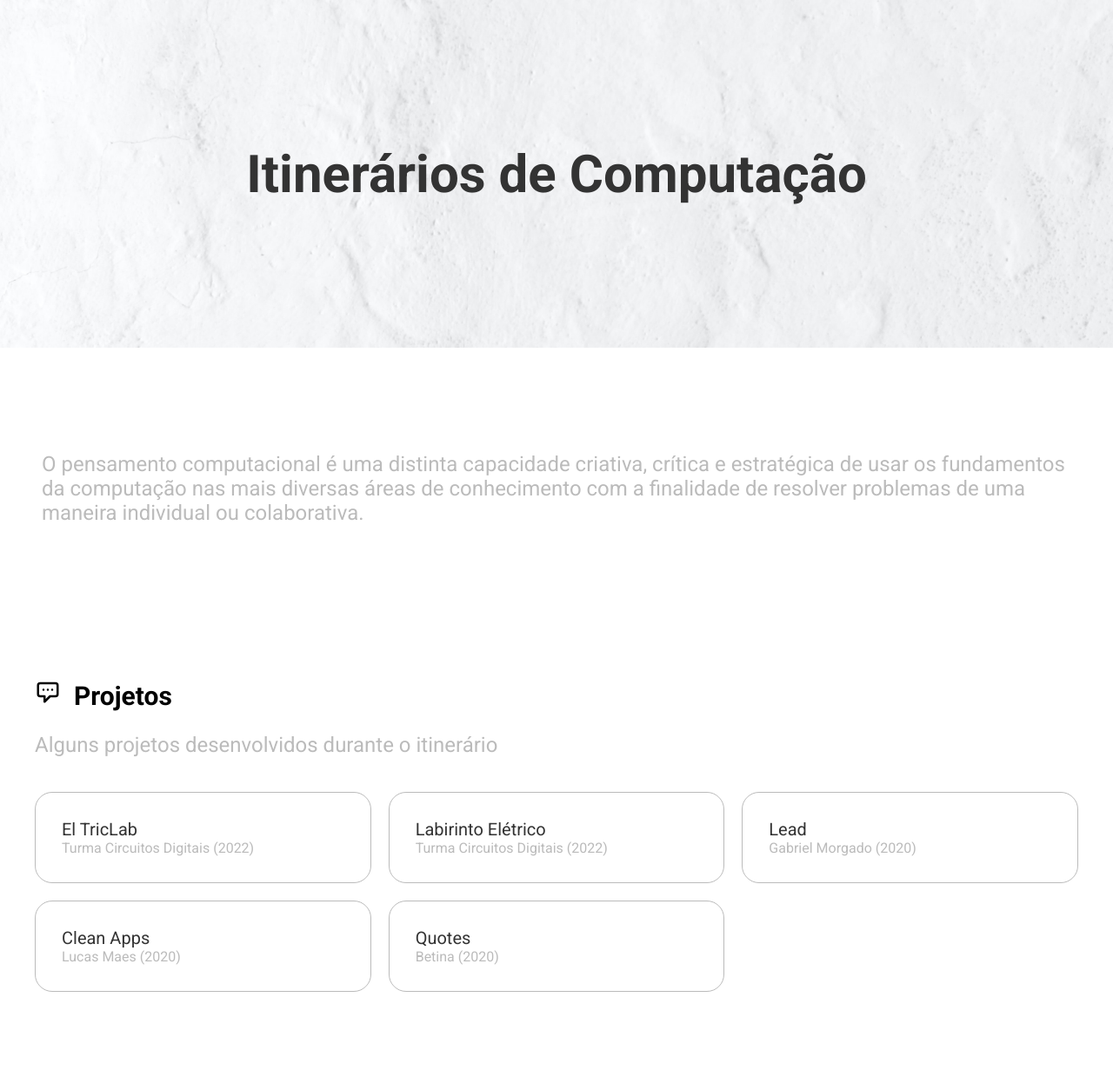
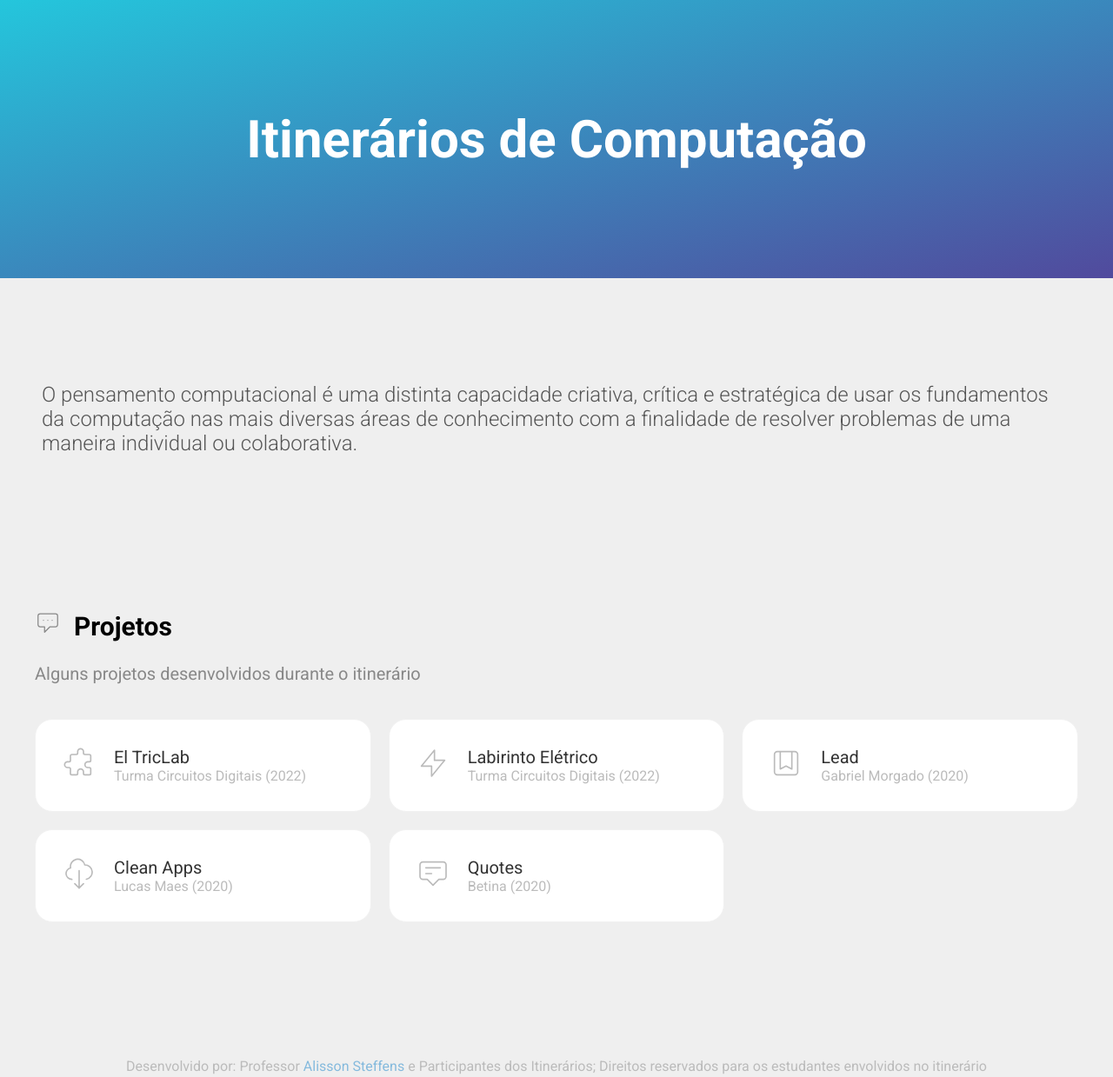
Before and after one commit to itinerarios-salesiano/itinerarios-salesiano.github.io, a plain HTML site: page index.html in a window 1280 px wide. Shown: the top 1239 px of the page at 87% size. Drawn offline with Linux system fonts and the light colour scheme.

Commit message:
finish new style

```diff
--- a/index.html
+++ b/index.html
@@ -18,7 +18,7 @@
         <p>O pensamento computacional é uma distinta capacidade criativa, crítica e estratégica de usar os fundamentos da computação nas mais diversas áreas de conhecimento com a finalidade de resolver problemas de uma maneira individual ou colaborativa.</p>
     </section>
     <section class="section projetos">
-        <h2><svg xmlns="http://www.w3.org/2000/svg" class="h-6 w-6" fill="none" viewBox="0 0 24 24" stroke="currentColor" stroke-width="2">
+        <h2 class="title"><svg xmlns="http://www.w3.org/2000/svg" class="h-6 w-6" fill="none" viewBox="0 0 24 24" stroke="currentColor" stroke-width="2">
             <path stroke-linecap="round" stroke-linejoin="round" d="M8 10h.01M12 10h.01M16 10h.01M9 16H5a2 2 0 01-2-2V6a2 2 0 012-2h14a2 2 0 012 2v8a2 2 0 01-2 2h-5l-5 5v-5z" />
           </svg>Projetos</h2>
         <p class='subtitulo'>Alguns projetos desenvolvidos durante o itinerário</p>
@@ -26,7 +26,7 @@
         </div>
     </section>
     <footer class='footer'>
-        <p>Professor <a href="https://alissonsteffens.com">Alisson Steffens</a> e Participantes dos Itinerários; Direitos reservados para os estudantes envolvidos no itinerário</p>
+        <p>Desenvolvido por: Professor <a href="https://alissonsteffens.com">Alisson Steffens</a> e Participantes dos Itinerários; Direitos reservados para os estudantes envolvidos no itinerário</p>
     </footer>
     <script src='scripts.js'></script>
 </body>
--- a/scripts.js
+++ b/scripts.js
@@ -1,26 +1,31 @@
 var projetos = [{
+    icon: '<svg xmlns="http://www.w3.org/2000/svg" class="h-6 w-6" fill="none" viewBox="0 0 24 24" stroke="currentColor" stroke-width="2"><path stroke-linecap="round" stroke-linejoin="round" d="M11 4a2 2 0 114 0v1a1 1 0 001 1h3a1 1 0 011 1v3a1 1 0 01-1 1h-1a2 2 0 100 4h1a1 1 0 011 1v3a1 1 0 01-1 1h-3a1 1 0 01-1-1v-1a2 2 0 10-4 0v1a1 1 0 01-1 1H7a1 1 0 01-1-1v-3a1 1 0 00-1-1H4a2 2 0 110-4h1a1 1 0 001-1V7a1 1 0 011-1h3a1 1 0 001-1V4z" /></svg>',
     nome: "El TricLab",
     link: "./projetos/triclab/index.html",
     criador: "Turma Circuitos Digitais",
     ano: 2022
 }, {
+    icon: '<svg xmlns="http://www.w3.org/2000/svg" class="h-6 w-6" fill="none" viewBox="0 0 24 24" stroke="currentColor" stroke-width="2"><path stroke-linecap="round" stroke-linejoin="round" d="M13 10V3L4 14h7v7l9-11h-7z" /></svg>',
     nome: "Labirinto Elétrico",
     link: "./projetos/labrinto/index.html",
     criador: "Turma Circuitos Digitais",
     ano: 2022
 }, {
+    icon: '<svg xmlns="http://www.w3.org/2000/svg" class="h-6 w-6" fill="none" viewBox="0 0 24 24" stroke="currentColor" stroke-width="2"><path stroke-linecap="round" stroke-linejoin="round" d="M16 4v12l-4-2-4 2V4M6 20h12a2 2 0 002-2V6a2 2 0 00-2-2H6a2 2 0 00-2 2v12a2 2 0 002 2z" /></svg>',
     nome: "Lead",
     link: "https://itinerarios-salesiano.github.io/lead/",
     criador: "Gabriel Morgado",
     ano: 2020
 },
 {
+    icon: '<svg xmlns="http://www.w3.org/2000/svg" class="h-6 w-6" fill="none" viewBox="0 0 24 24" stroke="currentColor" stroke-width="2"><path stroke-linecap="round" stroke-linejoin="round" d="M7 16a4 4 0 01-.88-7.903A5 5 0 1115.9 6L16 6a5 5 0 011 9.9M9 19l3 3m0 0l3-3m-3 3V10" /></svg>',
     nome: "Clean Apps",
     link: "https://itinerarios-salesiano.github.io/clean-apps/",
     criador: "Lucas Maes",
     ano: 2020
 },
 {
+    icon: '<svg xmlns="http://www.w3.org/2000/svg" class="h-6 w-6" fill="none" viewBox="0 0 24 24" stroke="currentColor" stroke-width="2"><path stroke-linecap="round" stroke-linejoin="round" d="M7 8h10M7 12h4m1 8l-4-4H5a2 2 0 01-2-2V6a2 2 0 012-2h14a2 2 0 012 2v8a2 2 0 01-2 2h-3l-4 4z" /></svg>',
     nome: "Quotes",
     link: "https://itinerarios-salesiano.github.io/quotes/",
     criador: "Betina",
@@ -30,9 +35,9 @@ var projetos = [{
 
 function inserirProjetos() {
     projetos.forEach((p) => {
-        var botao = "<a class=\"lib\" href=\"" + p.link + "\" target='_blank'>"
+        var botao = "<a class=\"lib\" href=\"" + p.link + "\" target='_blank'><div class='icon'>"+p.icon+"</div><div>"
         botao += p.nome + "<small>" + p.criador +" ("+ p.ano+ ")</small>"
-        botao += "</a>"
+        botao += "</div></a>"
         var elemento = document.getElementById('lista-projetos');
         elemento.innerHTML = elemento.innerHTML + botao
     })
--- a/styles.scss
+++ b/styles.scss
@@ -1,68 +1,93 @@
-@import url('https://fonts.googleapis.com/css2?family=Roboto:wght@100;300;400;500;700;900&display=swap');
+@import url("https://fonts.googleapis.com/css2?family=Roboto:wght@100;300;400;500;700;900&display=swap");
 
-html, body{
-  font-family: 'Roboto', sans-serif;
+html,
+body {
+  font-family: "Roboto", sans-serif;
   font-size: 20px;
   margin: 0;
   padding: 0;
+  background-color: #efefef;
 }
 
-.section{
+.section {
   margin: auto;
   max-width: 1200px;
   margin-top: 2em;
   padding: 2em;
 }
 
-.hero{
+.hero {
   font-size: 2em;
-  background: #fff;
   padding: 2rem;
   text-align: center;
   display: grid;
   place-items: center;
-  color: #333;
-  min-height: 40vh;
-  background: url('/assets/bg2.jpg');
-  background-size: cover;
-  background-position: center;
-  background-repeat: no-repeat;
-  background-attachment: fixed;
+  color: #fff;
+  min-height: 30vh;
+  background: #24c6dc; /* fallback for old browsers */
+  background: -webkit-linear-gradient(
+    to top left,
+    #514a9d,
+    #24c6dc
+  ); /* Chrome 10-25, Safari 5.1-6 */
+  background: linear-gradient(
+    to top left,
+    #514a9d,
+    #24c6dc
+  ); /* W3C, IE 10+/ Edge, Firefox 16+, Chrome 26+, Opera 12+, Safari 7+ */
 }
-.descricao{
+.descricao {
   font-size: 1.2em;
-  color: #bbb;
+  color: #555;
+  font-weight: 300;
 }
-.projetos{
-  h2{
-    svg{
-      width: 1em;
-      margin-right: .5em;
-    }
+.title {
+  svg {
+    width: 1em;
+    margin-right: 0.5em;
+    color: #888;
+    stroke-width: 1px;
   }
-  .subtitulo{
-    font-size: 1.2em;
-    color: #bbb;
-    margin-top: 1rem;
-  }
-  .lista-projetos{
+}
+.subtitulo {
+  font-size: 1em;
+  color: #888;
+  margin-top: 1rem;
+}
+
+.projetos {
+  .lista-projetos {
     display: grid;
     grid-template-columns: repeat(auto-fit, minmax(300px, 1fr));
     grid-gap: 1rem;
     margin-top: 2rem;
-    a{
+
+    a {
       text-decoration: none;
       color: #333;
-      border: 1px solid #bbb;
+      border: 1px solid #f1f1f1;
       padding: 1.5em;
       border-radius: 1em;
-      transition: .3s ease;
+      transition: 0.3s ease;
       background-color: #fff;
-      &:hover{
-        filter: drop-shadow(0 0 .5em #f1f1f1);
-        color: #3498db;
+      display: grid;
+      grid-template-columns: auto 1fr;
+      align-items: center;
+      svg {
+        width: 2em;
+        margin-right: 1em;
+        transition: 0.3s ease;
+        stroke-width: 1px;
+        color: #bbb;
       }
-      small{
+      &:hover {
+        transform: scale(1.01);
+        filter: drop-shadow(0 0 0.5em #d1d1d1);
+        svg {
+          color: #24c6dc;
+        }
+      }
+      small {
         display: block;
         font-size: 0.8em;
         color: #bbb;
@@ -70,13 +95,13 @@ html, body{
     }
   }
 }
-.footer{
+.footer {
   padding: 1rem;
   text-align: center;
   color: #bbb;
-  font-size: .8em;
+  font-size: 0.8em;
   margin-top: 5em;
-  a{
+  a {
     color: #85badd;
     text-decoration: none;
   }
```
Also changed, not shown: styles.css, 1 other file.
